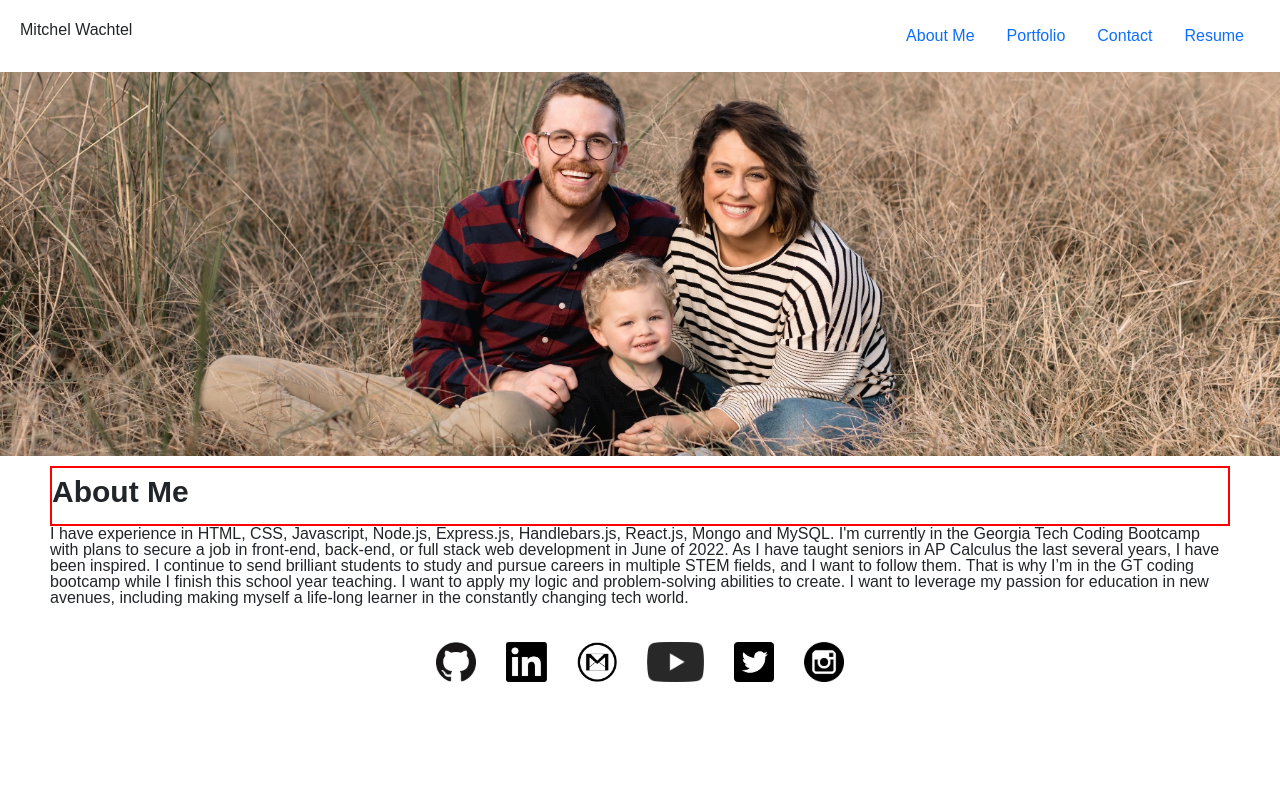
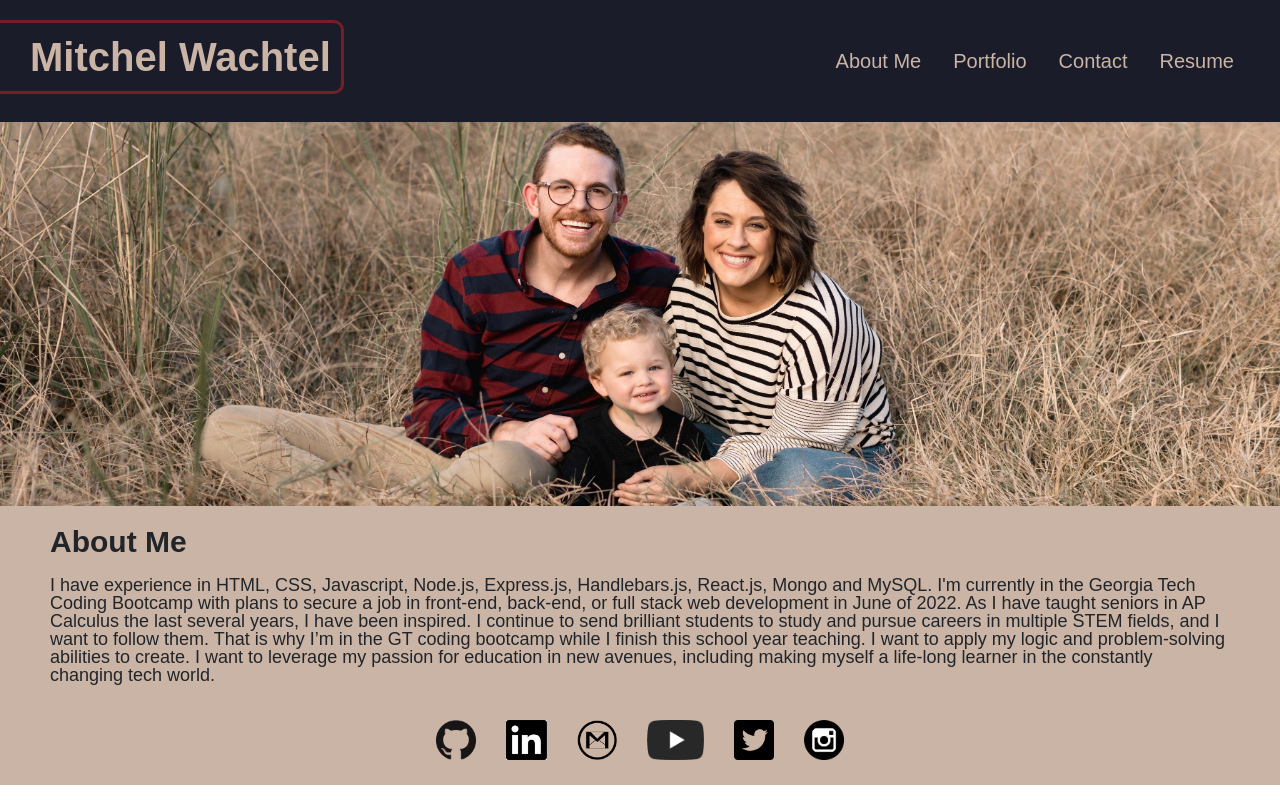
Before and after one commit to mitchelwachtel/portfolio-react, a React (Create React App) app: page / in a window 1280 px wide. Built offline with nearby package versions, Linux system fonts and the light colour scheme.

Commit message:
updated CSS for navbar

```diff
--- a/src/styles/Content.css
+++ b/src/styles/Content.css
@@ -1,14 +1,23 @@
+/* VARIABLES */
+/* Color choices are based on the banner pic using app "Sip" */
+:root {
+    --dark-header-footer-background: #1a1c29;
+    --light-main-background-color: #cab4a5;
+    --pop-of-color: #741e27;
+  }
+
+  /* UNIVERSAL */
+  *, body {
+    background-color: var(--light-main-background-color);
+  }
+
+
 .content-container {
     display: flex;
     flex-direction: column;
     justify-content: center;
     padding: 10px;
     margin: 0px 40px;
-}
-
-.col-3 {
-    display: flex;
-    justify-content: flex-end;
 }
 
 .section-title {
@@ -28,5 +37,8 @@
     justify-content: center;
     align-items: flex-start;
     height: 60px;
-    border: 2px solid red;
 }
+
+p {
+    font-size: 18px;
+}
--- a/src/styles/Navbar.css
+++ b/src/styles/Navbar.css
@@ -1,5 +1,39 @@
 .nav-container {
     display: flex;
     justify-content: space-between;
-    padding: 20px;
+    padding: 20px 0px;
+    background-color: var(--dark-header-footer-background);
+    align-items: center;
 }
+
+.nav {
+    margin: 0px 30px;
+}
+
+.nav-item {
+    color: var(--light-main-background-color);
+    background-color: var(--dark-header-footer-background);
+}
+
+.nav-item a {
+    color: var(--light-main-background-color);
+    background-color: var(--dark-header-footer-background);
+    font-size: 20px;
+}
+
+.nav-container a h2 {
+    color: var(--light-main-background-color);
+    background-color: var(--dark-header-footer-background);
+    font-size: 40px;
+    font-weight: 900;
+    padding: 10px 10px 10px 30px;
+    border-bottom-right-radius: 10px;
+    border-top-right-radius: 10px;
+    border-top: 3px solid var(--pop-of-color);
+    border-right: 3px solid var(--pop-of-color);
+    border-bottom: 3px solid var(--pop-of-color);
+}
+.nav-container a {
+    color: var(--light-main-background-color);
+    background-color: var(--dark-header-footer-background);
+}
```
